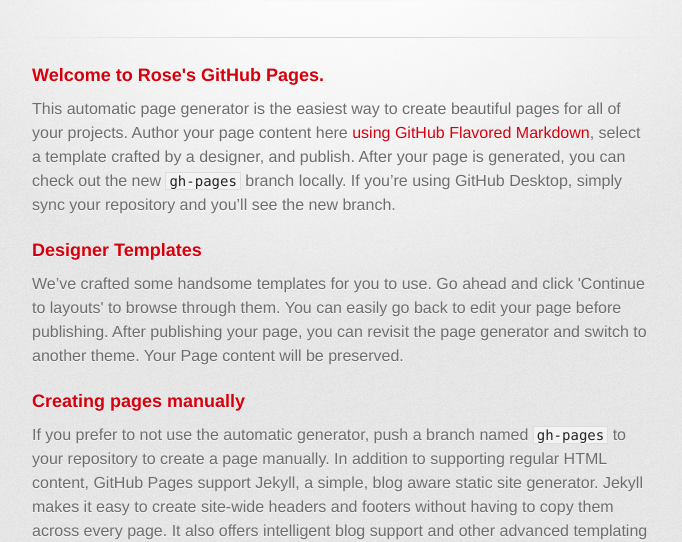
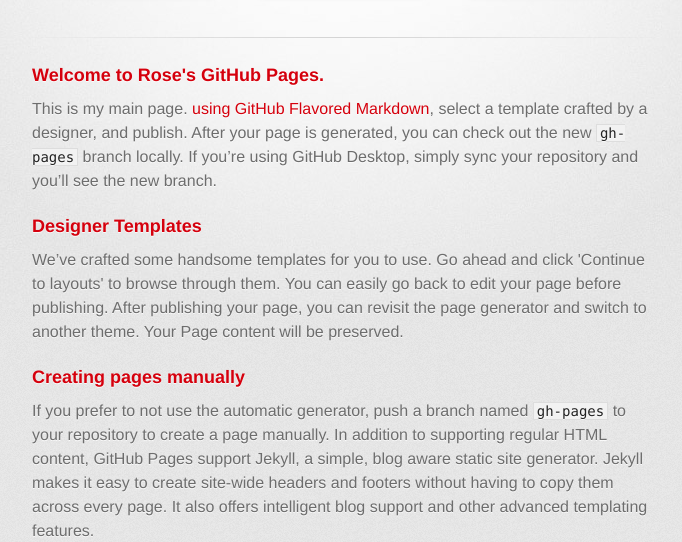
Before and after one commit to rosariorobinson/rose-ih, a plain HTML site: page index.html in a window 1280 px wide. Shown: the part 266-808 px from the top of the page, without its empty margins (298-980 px from the left). Drawn offline with Linux system fonts and the light colour scheme; a web font is replaced by a local one.

Commit message:
Changed one line
Because I felt like it.

```diff
--- a/index.html
+++ b/index.html
@@ -34,7 +34,7 @@
           <h3>
 <a id="welcome-to-roses-github-pages" class="anchor" href="#welcome-to-roses-github-pages" aria-hidden="true"><span aria-hidden="true" class="octicon octicon-link"></span></a>Welcome to Rose's GitHub Pages.</h3>
 
-<p>This automatic page generator is the easiest way to create beautiful pages for all of your projects. Author your page content here <a href="https://guides.github.com/features/mastering-markdown/">using GitHub Flavored Markdown</a>, select a template crafted by a designer, and publish. After your page is generated, you can check out the new <code>gh-pages</code> branch locally. If you’re using GitHub Desktop, simply sync your repository and you’ll see the new branch.</p>
+<p>This is my main page. <a href="https://guides.github.com/features/mastering-markdown/">using GitHub Flavored Markdown</a>, select a template crafted by a designer, and publish. After your page is generated, you can check out the new <code>gh-pages</code> branch locally. If you’re using GitHub Desktop, simply sync your repository and you’ll see the new branch.</p>
 
 <h3>
 <a id="designer-templates" class="anchor" href="#designer-templates" aria-hidden="true"><span aria-hidden="true" class="octicon octicon-link"></span></a>Designer Templates</h3>
```
